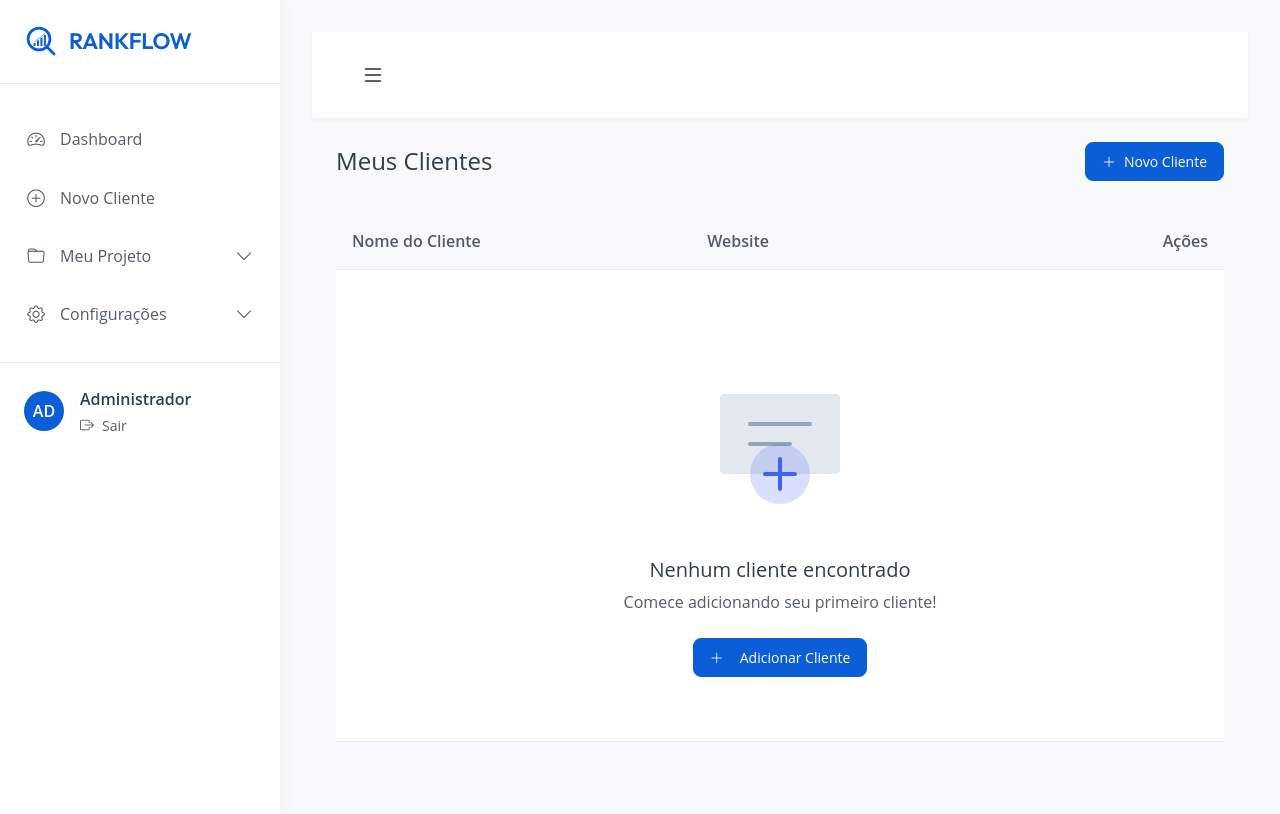
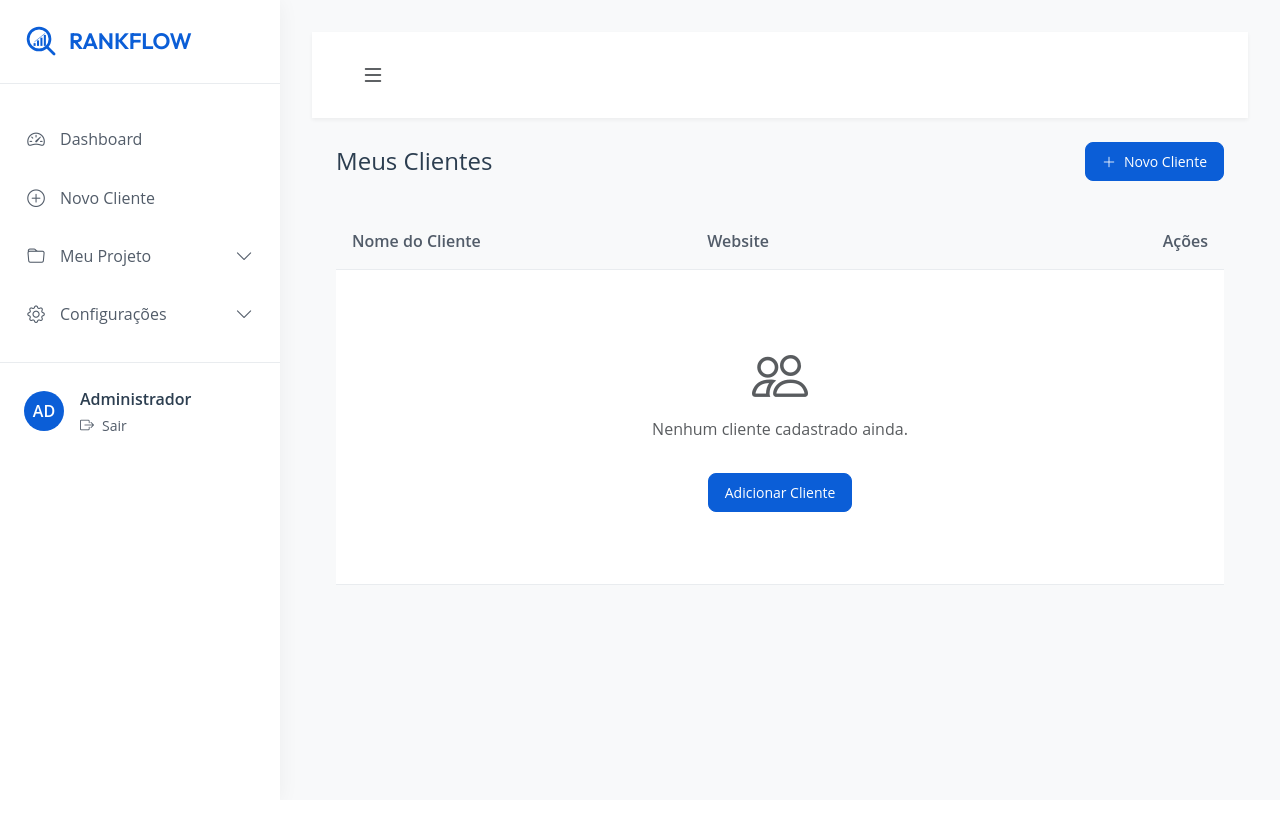
Before and after one commit to Gabrielnfranca/RankFlow_SEO, a Flask app: template templates/dashboard.html in a window 1280 px wide. After the commit the page ends 785 px from the top, so only its background shows below. Run offline with Flask 3, Linux system fonts and the light colour scheme; the template is opened without the code that fills it, so the values that code supplies are empty; a user stored in the database is signed in.

Commit message:
Melhora tratamento de erros no dashboard e simplifica interface

```diff
--- a/app.py
+++ b/app.py
@@ -121,8 +121,17 @@ def index():
 @app.route('/dashboard')
 @login_required
 def dashboard():
-    clientes = Cliente.query.filter_by(usuario_id=current_user.id).all()
-    return render_template('dashboard.html', clientes=clientes)
+    try:
+        logger.info(f"Acessando dashboard para o usuário {current_user.id}")
+        clientes = Cliente.query.filter_by(usuario_id=current_user.id).all()
+        logger.info(f"Encontrados {len(clientes)} clientes")
+        return render_template('dashboard.html', clientes=clientes)
+    except Exception as e:
+        logger.error(f"Erro ao acessar dashboard: {str(e)}", exc_info=True)
+        if hasattr(e, '__cause__'):
+            logger.error(f"Causa do erro: {e.__cause__}")
+        flash('Ocorreu um erro ao carregar o dashboard. Por favor, tente novamente.', 'error')
+        return render_template('dashboard.html', clientes=[]), 500
 
 @app.route('/cliente/novo', methods=['GET', 'POST'])
 @login_required
--- a/templates/dashboard.html
+++ b/templates/dashboard.html
@@ -12,6 +12,17 @@
         </button>
     </div>
 </div>
+
+{% with messages = get_flashed_messages(with_categories=true) %}
+    {% if messages %}
+        {% for category, message in messages %}
+            <div class="alert alert-{{ category }} alert-dismissible fade show" role="alert">
+                {{ message }}
+                <button type="button" class="btn-close" data-bs-dismiss="alert" aria-label="Close"></button>
+            </div>
+        {% endfor %}
+    {% endif %}
+{% endwith %}
 
 <div class="table-responsive">
     <table class="table">
@@ -29,47 +40,28 @@
                     <td>
                         <div class="d-flex align-items-center">
                             <div class="client-avatar">{{ cliente.nome[:2].upper() }}</div>
-                            <div class="ms-3">
-                                <h6 class="mb-0">{{ cliente.nome }}</h6>
-                            </div>
+                            <span class="ms-2">{{ cliente.nome }}</span>
                         </div>
                     </td>
-                    <td>
-                        {% if cliente.website %}
-                        <a href="{{ cliente.website }}" target="_blank" class="text-decoration-none text-secondary">
-                            <i class="bi bi-globe2 me-2"></i>{{ cliente.website }}
-                        </a>
-                        {% else %}
-                        <span class="text-muted">Não informado</span>
-                        {% endif %}
-                    </td>
-                    <td>
-                        <div class="d-flex justify-content-end gap-2">
-                            <a href="{{ url_for('cliente_detalhes', cliente_id=cliente.id) }}" class="btn btn-light btn-sm">
-                                <i class="bi bi-eye-fill"></i>
-                                <span>Visualizar</span>
-                            </a>
-                            <button class="btn btn-light btn-sm" onclick="editarCliente({{ cliente.id }}, '{{ cliente.nome }}', '{{ cliente.website }}', '{{ cliente.descricao }}')">
-                                <i class="bi bi-pencil-fill"></i>
-                                <span>Editar</span>
-                            </button>
-                            <button class="btn btn-light btn-sm text-danger" onclick="excluirCliente({{ cliente.id }})">
-                                <i class="bi bi-trash-fill"></i>
-                                <span>Excluir</span>
-                            </button>
-                        </div>
+                    <td>{{ cliente.website or '-' }}</td>
+                    <td class="text-end">
+                        <button class="btn btn-sm btn-outline-primary me-2" onclick="editarCliente('{{ cliente.id }}', '{{ cliente.nome }}', '{{ cliente.website or '' }}', '{{ cliente.descricao or '' }}')">
+                            <i class="bi bi-pencil"></i>
+                        </button>
+                        <button class="btn btn-sm btn-outline-danger" onclick="excluirCliente('{{ cliente.id }}')">
+                            <i class="bi bi-trash"></i>
+                        </button>
                     </td>
                 </tr>
                 {% endfor %}
             {% else %}
                 <tr>
-                    <td colspan="3">
+                    <td colspan="3" class="text-center py-4">
                         <div class="empty-state">
-                            <img src="{{ url_for('static', filename='images/empty-state.svg') }}" alt="Sem clientes">
-                            <h3>Nenhum cliente encontrado</h3>
-                            <p>Comece adicionando seu primeiro cliente!</p>
-                            <button type="button" class="btn btn-primary" data-bs-toggle="modal" data-bs-target="#novoClienteModal">
-                                <i class="bi bi-plus-lg me-2"></i>Adicionar Cliente
+                            <i class="bi bi-people text-muted display-4"></i>
+                            <p class="mt-2 text-muted">Nenhum cliente cadastrado ainda.</p>
+                            <button type="button" class="btn btn-primary mt-2" data-bs-toggle="modal" data-bs-target="#novoClienteModal">
+                                Adicionar Cliente
                             </button>
                         </div>
                     </td>
```
